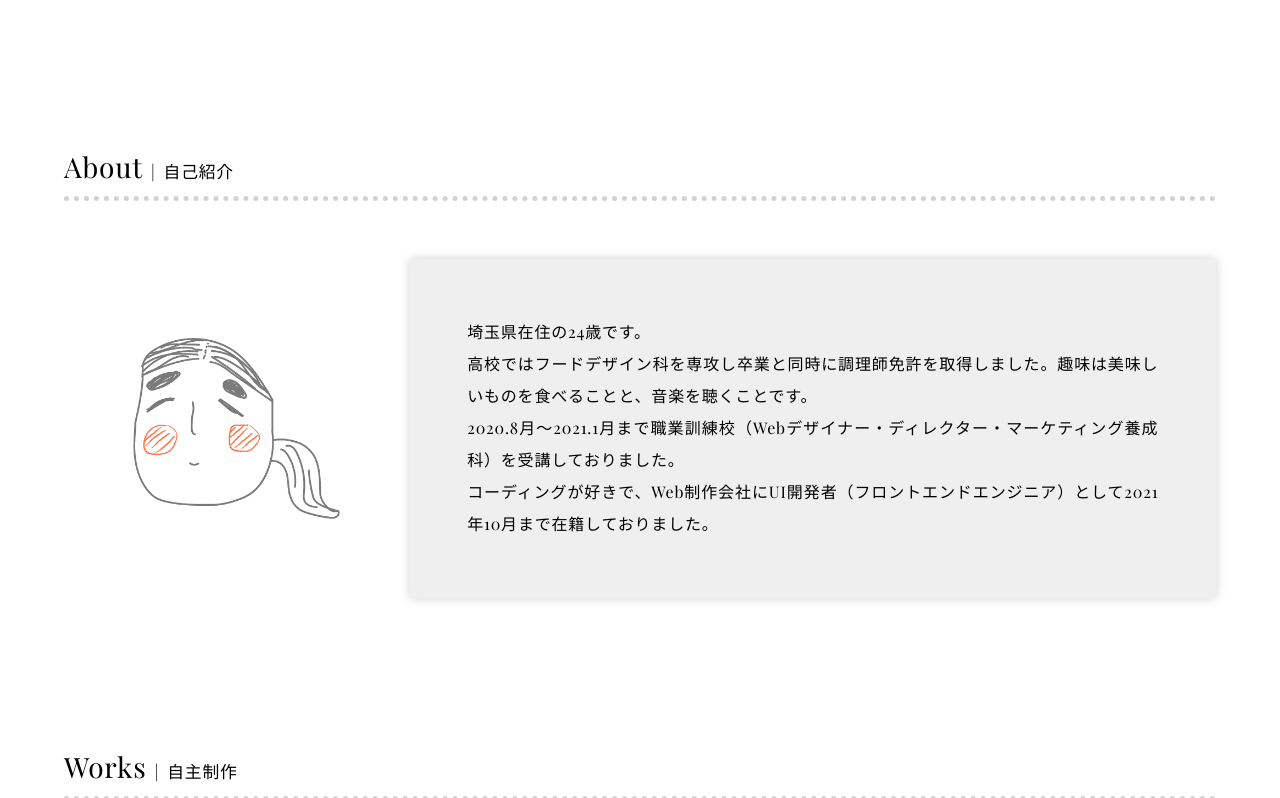
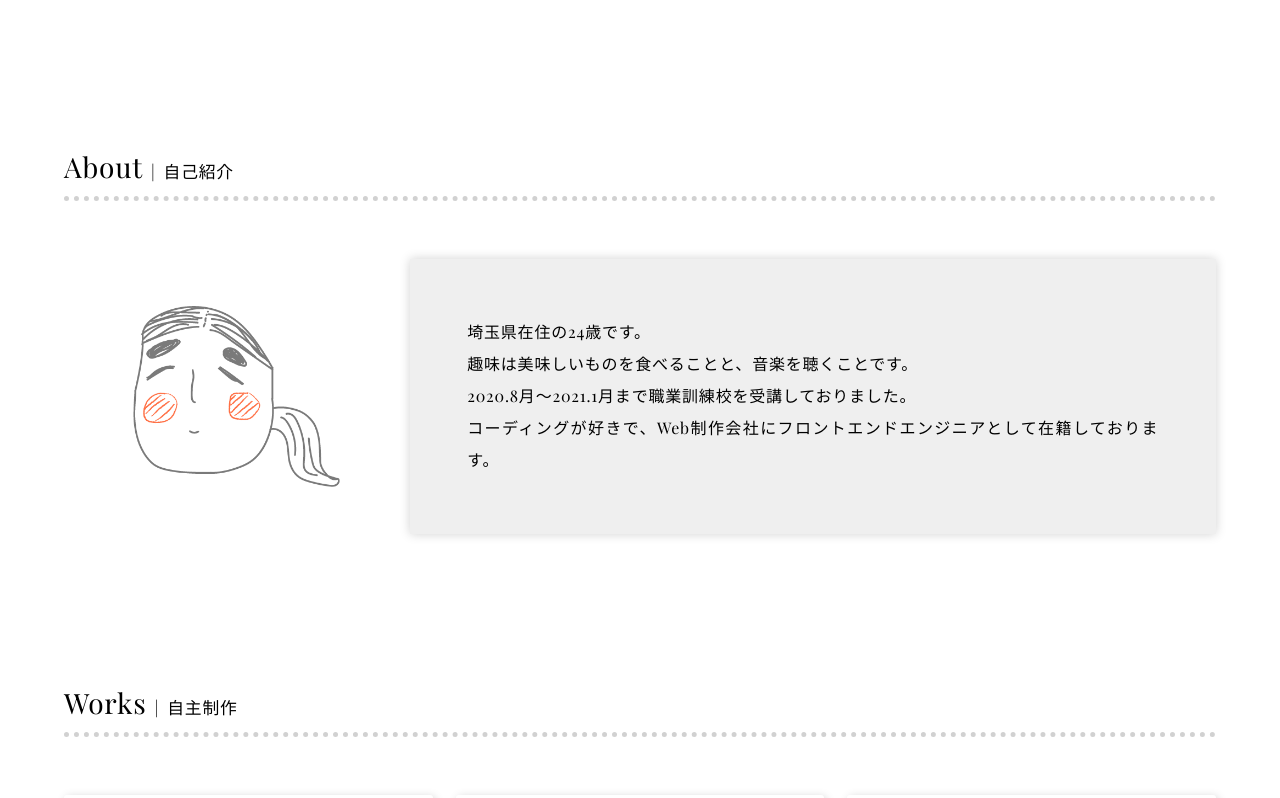
Before and after one commit to suzukajinari/portfolio, a plain HTML site: page index.html in a window 1280 px wide. Shown: the part 492-1290 px from the top of the page. Drawn offline with nearby package versions, Linux system fonts and the light colour scheme.

Commit message:
Update index.html
自己紹介文の変更

```diff
--- a/index.html
+++ b/index.html
@@ -84,7 +84,7 @@
 <div class="flex">
 <p class="about-img"><img src="images/my-photo.png" width="377" height="328" alt="suzunariの写真"></p>
 
-<p class="about-text">埼玉県在住の24歳です。<br>高校ではフードデザイン科を専攻し卒業と同時に調理師免許を取得しました。趣味は美味しいものを食べることと、音楽を聴くことです。<br>2020.8月〜2021.1月まで職業訓練校（Webデザイナー・ディレクター・マーケティング養成科）を受講しておりました。<br>コーディングが好きで、Web制作会社にUI開発者（フロントエンドエンジニア）として2021年10月まで在籍しておりました。</p>
+<p class="about-text">埼玉県在住の24歳です。<br>趣味は美味しいものを食べることと、音楽を聴くことです。<br>2020.8月〜2021.1月まで職業訓練校を受講しておりました。<br>コーディングが好きで、Web制作会社にフロントエンドエンジニアとして在籍しております。</p>
 </div><!--/flex-->
 </section><!--/about-wrap-->
 
```
